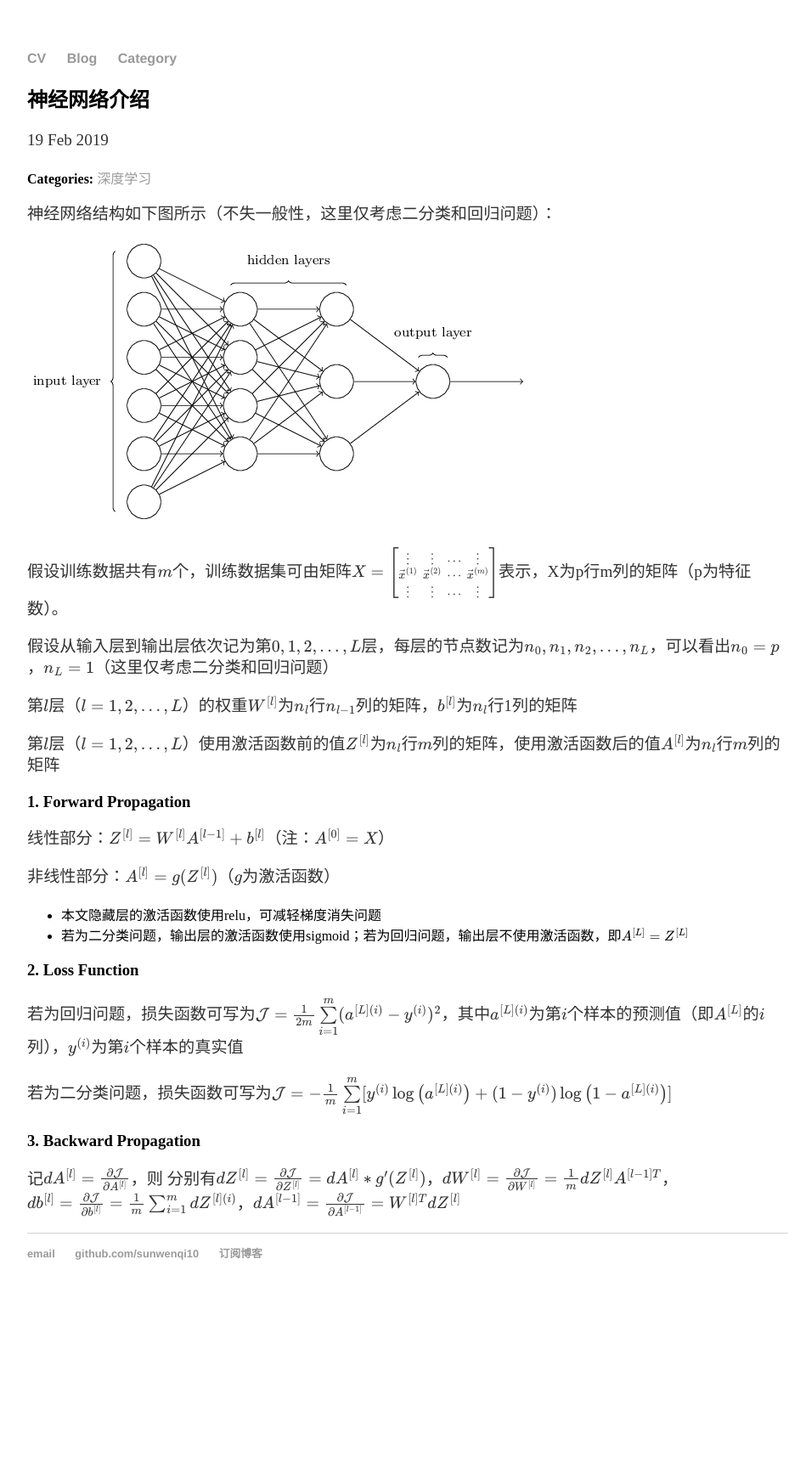
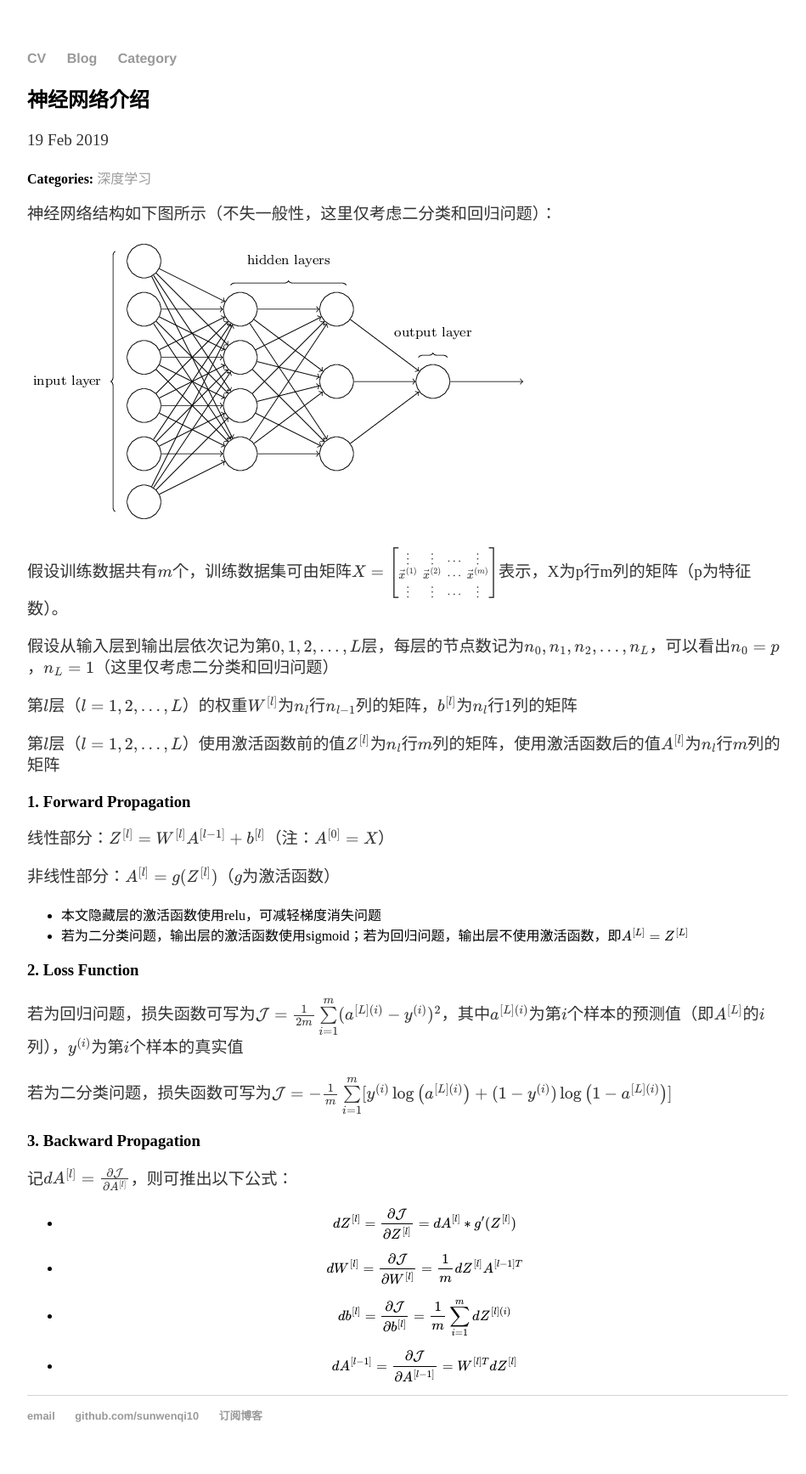
Before and after one commit to sunwenqi10/sunwenqi10.github.io, a Jekyll site: the page built from _posts/2019-02-19-Introduction_to_Neural_Network.md, in a window 1280 px wide. Shown: the whole page at 85% size, without its empty margins (160-1109 px from the left). Built offline with Jekyll 4.4.1, drawn with Linux system fonts in a browser that asks for light colours; formulas are drawn with MathJax 3; comment, search, counter and statistics services are not loaded; before the commit the page ends 1544 px from its top, so only the background shows below that.

Commit message:
Update 2019-02-19-Introduction_to_Neural_Network.md

```diff
--- a/_posts/2019-02-19-Introduction_to_Neural_Network.md
+++ b/_posts/2019-02-19-Introduction_to_Neural_Network.md
@@ -33,5 +33,8 @@ date: 2019-02-19
 
 ### 3. Backward Propagation
 
-记$$dA^{[l]}=\frac{\partial \mathcal{J} }{\partial A^{[l]}}$$，则
-分别有$$dZ^{[l]}=\frac{\partial \mathcal{J} }{\partial Z^{[l]}}=dA^{[l]}* g'(Z^{[l]})$$，$$dW^{[l]} = \frac{\partial \mathcal{J} }{\partial W^{[l]}} = \frac{1}{m} dZ^{[l]} A^{[l-1] T}$$，$$db^{[l]} = \frac{\partial \mathcal{J} }{\partial b^{[l]}} = \frac{1}{m} \sum_{i = 1}^{m} dZ^{[l](i)}$$，$$dA^{[l-1]} = \frac{\partial \mathcal{J} }{\partial A^{[l-1]}} = W^{[l] T} dZ^{[l]}$$
+记$$dA^{[l]}=\frac{\partial \mathcal{J} }{\partial A^{[l]}}$$，则可推出以下公式：
++ $$dZ^{[l]}=\frac{\partial \mathcal{J} }{\partial Z^{[l]}}=dA^{[l]}* g'(Z^{[l]})$$
++ $$dW^{[l]} = \frac{\partial \mathcal{J} }{\partial W^{[l]}} = \frac{1}{m} dZ^{[l]} A^{[l-1] T}$$
++ $$db^{[l]} = \frac{\partial \mathcal{J} }{\partial b^{[l]}} = \frac{1}{m} \sum_{i = 1}^{m} dZ^{[l](i)}$$
++ $$dA^{[l-1]} = \frac{\partial \mathcal{J} }{\partial A^{[l-1]}} = W^{[l] T} dZ^{[l]}$$
```
